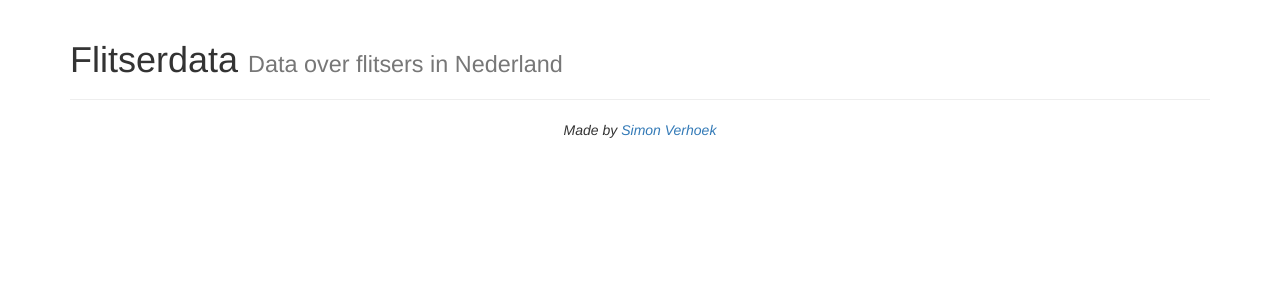
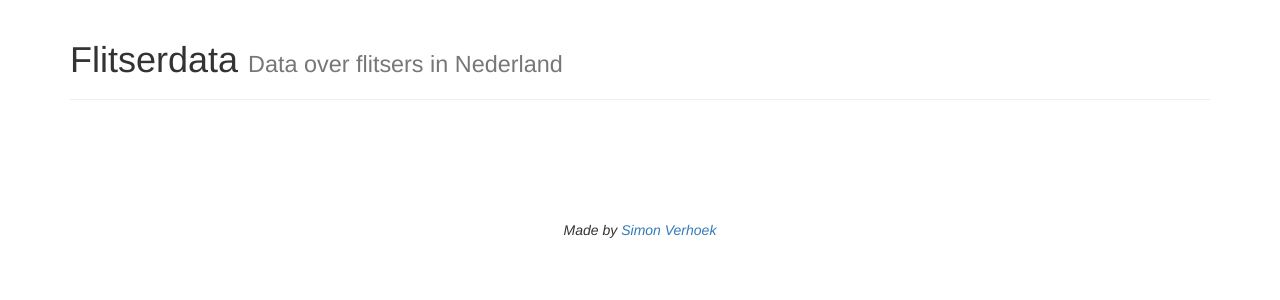
Before and after one commit to SimonVerhoek/flitsers, a Flask app: template templates/index.html in a window 1280 px wide. Shown: the top 300 px of the page. Run offline with Flask 2, Linux system fonts and the light colour scheme; the template is opened without the code that fills it, so the values that code supplies are empty; some libraries are stand-ins or nearby versions.

Commit message:
added white space between graph and footer

```diff
--- a/static/css/main.css
+++ b/static/css/main.css
@@ -1,3 +1,7 @@
+footer {
+	margin-top: 100px;
+}
+
 #map {
 	height: 800px;
 }
```
